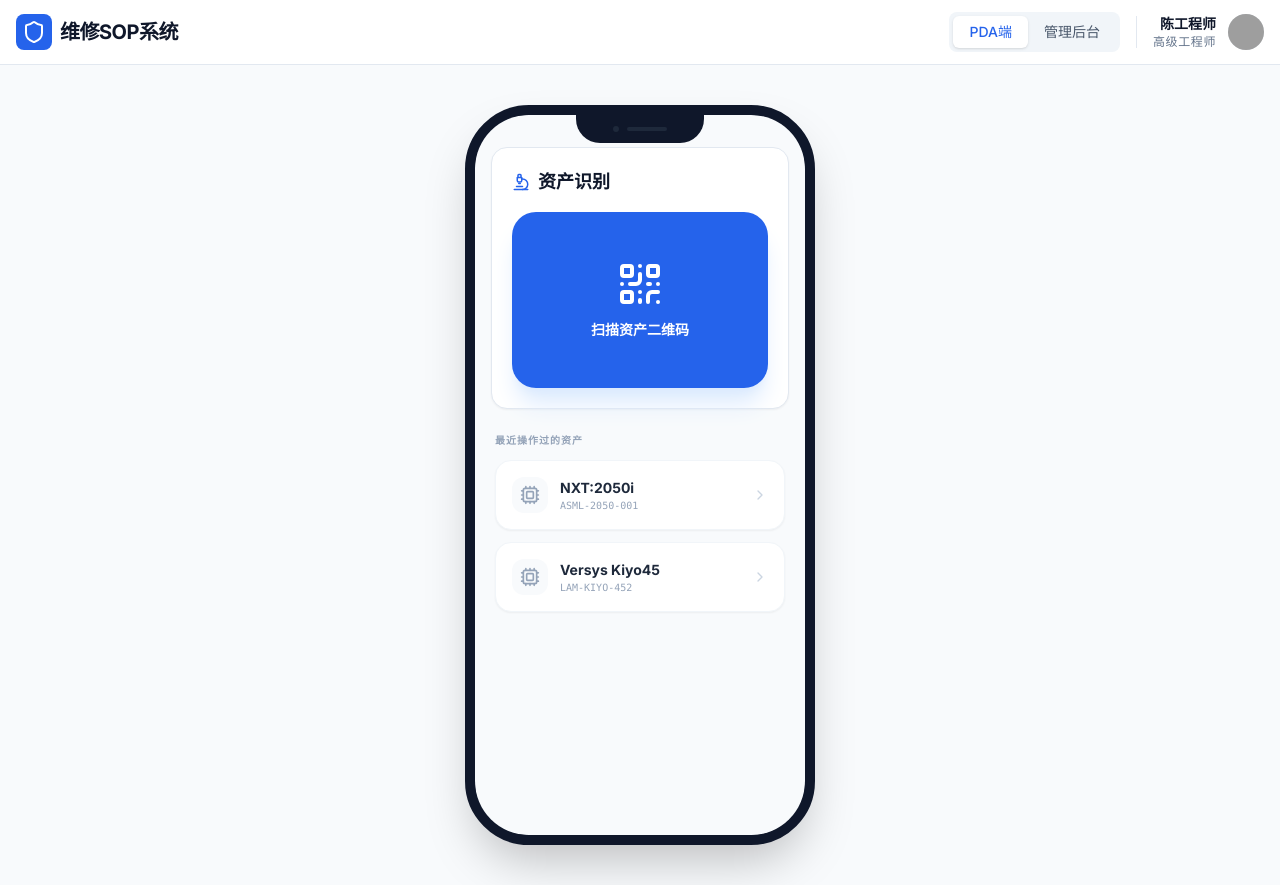
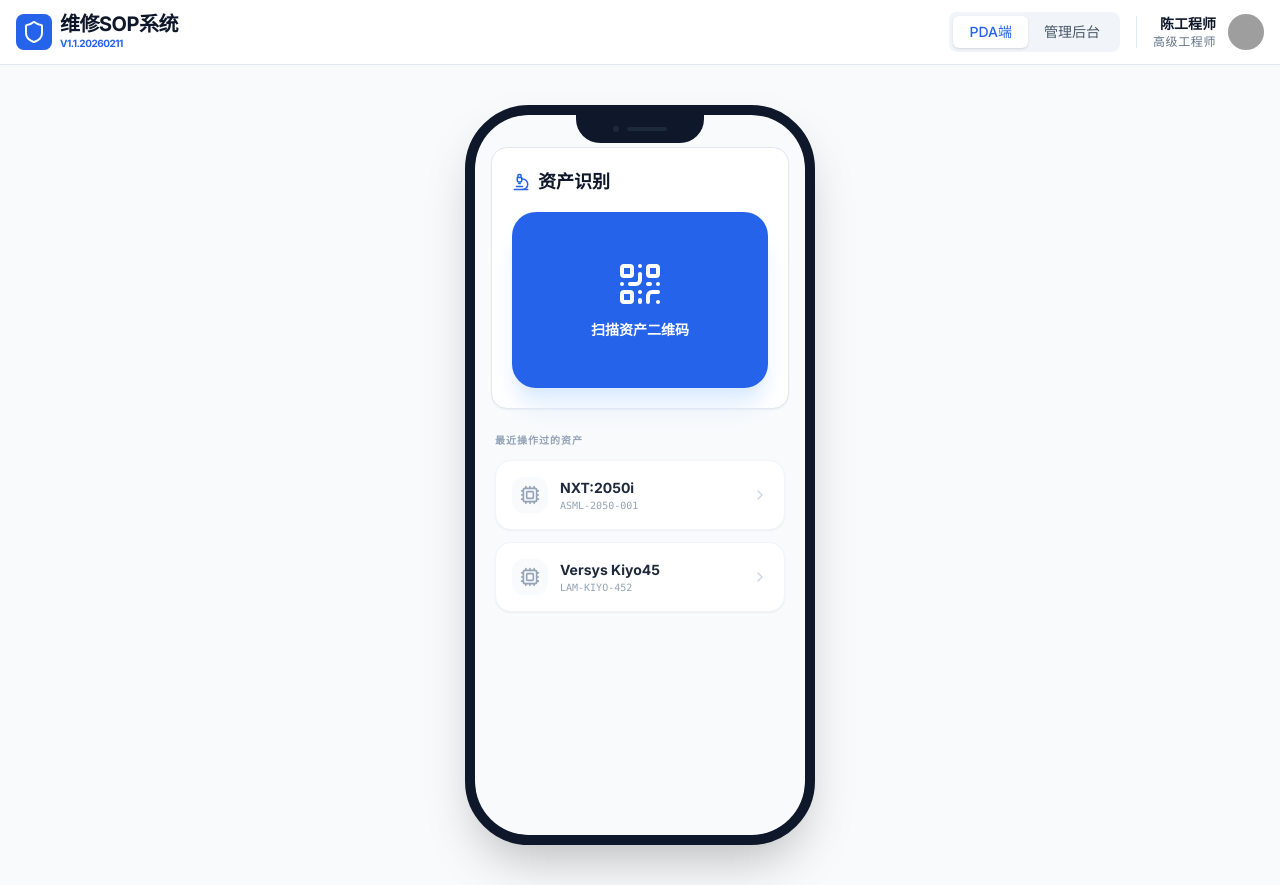
Before and after one commit to damonxzhang/-SOP-, a React (Vite) app: page / in a window 1280 px wide. Built offline with nearby package versions, Linux system fonts and the light colour scheme; grey boxes are pictures that could not be loaded.

Commit message:
docs: update README with version V1.1.20260211 and latest feature changes

```diff
--- a/App.tsx
+++ b/App.tsx
@@ -45,7 +45,10 @@ const App: React.FC = () => {
               <div className="bg-blue-600 p-1.5 rounded-lg">
                 <Shield className="w-6 h-6 text-white" />
               </div>
-              <span className="font-bold text-xl tracking-tight">维修SOP系统</span>
+              <div className="flex flex-col">
+                <span className="font-bold text-xl tracking-tight leading-none">维修SOP系统</span>
+                <span className="text-[10px] font-black text-blue-600 uppercase tracking-tighter mt-0.5">V1.1.20260211</span>
+              </div>
             </div>
 
             <div className="flex items-center space-x-4">
```
Also changed, not shown: 1 other file (tests, documents, lock files or other folders).
